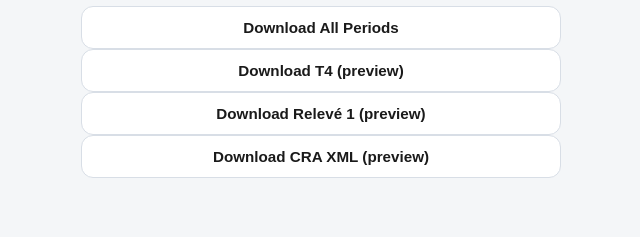
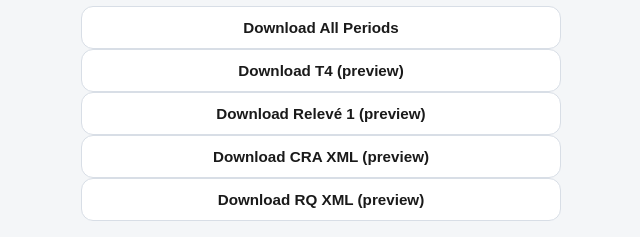
Before and after one commit to dannydannyasdf/canadian-payroll-service, a FastAPI app: page /demo in a window 1280 px wide. Shown: the part 1588-1825 px from the top of the page, without its empty margins (319-959 px from the left). Before the commit the page ends 1766 px from the top, so only its background shows below. Run offline with FastAPI, Linux system fonts and the light colour scheme; data that the repository does not hold is empty; parts of the project's set-up code (start-up, migrations or seed data) failed here and were passed over.

Commit message:
Complete Phase 6 slice 4: Relevé 1 e-file XML.
Wire RQ preview export routes, demo download button, sample XML, and docker env for Quebec-only bulk and per-employee filing.

Co-authored-by: Cursor <cursoragent@cursor.com>

```diff
--- a/app/main.py
+++ b/app/main.py
@@ -22,7 +22,7 @@ app = FastAPI(
         "Generates pay stubs and tax documents. "
         "Accepts JSON (primary) or XML, returns cumulative YTD JSON plus PDF."
     ),
-    version="0.4.4",
+    version="0.4.5",
     lifespan=lifespan,
 )
 
--- a/app/routes/payroll.py
+++ b/app/routes/payroll.py
@@ -30,6 +30,13 @@ from app.services.cra_efile_service import (
     build_cra_filing_xml,
     build_employee_t4_efile_xml,
     cra_schema_inventory,
+)
+from app.services.rq_efile_service import (
+    RqFilingNotApplicableError,
+    RqFilingNotFoundError,
+    build_employee_releve1_efile_xml,
+    build_rq_filing_xml,
+    rq_schema_inventory,
 )
 from app.services.xml_validator import validate_payroll_xml
 from app.services.ytd_service import accumulate_ytd
@@ -248,6 +255,59 @@ def preview_t4_slip(
         raise HTTPException(status_code=404, detail=str(exc)) from exc
 
 
+@router.get("/employees/{employee_id}/releve1/xml")
+def download_releve1_efile_xml(
+    employee_id: int,
+    tax_year: int = Query(alias="taxYear", ge=2000, le=2100),
+    db: Session = Depends(get_db),
+) -> Response:
+    """Download a Revenu Québec Relevé 1 e-file XML bundle for one employee (Quebec only)."""
+    try:
+        xml_text = build_employee_releve1_efile_xml(db, employee_id, tax_year)
+    except EmployeeNotFoundError as exc:
+        raise HTTPException(status_code=404, detail=str(exc)) from exc
+    except YtdNotFoundError as exc:
+        raise HTTPException(status_code=404, detail=str(exc)) from exc
+    except RqFilingNotApplicableError as exc:
+        raise HTTPException(status_code=422, detail=str(exc)) from exc
+    except ValueError as exc:
+        raise HTTPException(status_code=500, detail=str(exc)) from exc
+
+    filename = f"rq-releve1-{employee_id}-{tax_year}-preview.xml"
+    return Response(
+        content=xml_text,
+        media_type="application/xml",
+        headers={"Content-Disposition": f'attachment; filename="{filename}"'},
+    )
+
+
+@router.get("/tax-filing/rq/schema-status")
+def rq_schema_status() -> dict[str, object]:
+    """Show which Revenu Québec XSD files are present and which schema validates exports today."""
+    return rq_schema_inventory()
+
+
+@router.get("/tax-filing/rq")
+def download_rq_filing_xml(
+    tax_year: int = Query(alias="taxYear", ge=2000, le=2100),
+    db: Session = Depends(get_db),
+) -> Response:
+    """Download a Revenu Québec Relevé 1 e-file XML bundle for all QC employees in a tax year."""
+    try:
+        xml_text = build_rq_filing_xml(db, tax_year)
+    except RqFilingNotFoundError as exc:
+        raise HTTPException(status_code=404, detail=str(exc)) from exc
+    except ValueError as exc:
+        raise HTTPException(status_code=500, detail=str(exc)) from exc
+
+    filename = f"rq-releve1-filing-{tax_year}-preview.xml"
+    return Response(
+        content=xml_text,
+        media_type="application/xml",
+        headers={"Content-Disposition": f'attachment; filename="{filename}"'},
+    )
+
+
 @router.get("/employees/{employee_id}/releve1/pdf")
 def download_releve1_pdf(
     employee_id: int,
--- a/app/templates/demo.html
+++ b/app/templates/demo.html
@@ -351,6 +351,7 @@
       <button type="button" id="download-t4-btn" class="secondary-action">Download T4 (preview)</button>
       <button type="button" id="download-releve1-btn" class="secondary-action">Download Relevé 1 (preview)</button>
       <button type="button" id="download-cra-xml-btn" class="secondary-action">Download CRA XML (preview)</button>
+      <button type="button" id="download-rq-xml-btn" class="secondary-action">Download RQ XML (preview)</button>
     </form>
 
     <div id="result" class="card" hidden>
@@ -381,6 +382,7 @@
     const downloadT4Btn = document.getElementById("download-t4-btn");
     const downloadReleve1Btn = document.getElementById("download-releve1-btn");
     const downloadCraXmlBtn = document.getElementById("download-cra-xml-btn");
+    const downloadRqXmlBtn = document.getElementById("download-rq-xml-btn");
     const result = document.getElementById("result");
     const ytdSummary = document.getElementById("ytd-summary");
     const openPdf = document.getElementById("open-pdf");
@@ -685,9 +687,9 @@
       }
     }
 
-    async function downloadCraFilingXml(button) {
+    async function downloadFilingXml(button, { path, label, filePrefix, idleText }) {
       clearMessage();
-      const buttons = [downloadCraXmlBtn];
+      const buttons = [button];
       buttons.forEach((btn) => {
         btn.disabled = true;
         btn.textContent = "Downloading…";
@@ -696,12 +698,12 @@
       try {
         const taxYear = lastTaxYear || taxYearFromForm();
         const response = await fetch(
-          `/payroll/tax-filing/cra?taxYear=${taxYear}`,
+          `/payroll/tax-filing/${path}?taxYear=${taxYear}`,
           { headers: { apikey: apiKey } },
         );
 
         if (!response.ok) {
-          let detail = "CRA XML download failed.";
+          let detail = `${label} download failed.`;
           try {
             const data = await response.json();
             detail = data.detail || detail;
@@ -716,16 +718,16 @@
         const url = URL.createObjectURL(blob);
         const link = document.createElement("a");
         link.href = url;
-        link.download = `cra-t4-filing-${taxYear}.xml`;
+        link.download = `${filePrefix}-${taxYear}.xml`;
         link.click();
         URL.revokeObjectURL(url);
-        showMessage(`Downloaded CRA XML preview for ${taxYear}.`, "success");
+        showMessage(`Downloaded ${label} preview for ${taxYear}.`, "success");
       } catch (err) {
         showMessage(err.message, "error");
       } finally {
         buttons.forEach((btn) => {
           btn.disabled = false;
-          btn.textContent = "Download CRA XML (preview)";
+          btn.textContent = idleText;
         });
       }
     }
@@ -785,7 +787,18 @@
       buttons: [downloadReleve1Btn],
       idleText: "Download Relevé 1 (preview)",
     }));
-    downloadCraXmlBtn.addEventListener("click", () => downloadCraFilingXml(downloadCraXmlBtn));
+    downloadCraXmlBtn.addEventListener("click", () => downloadFilingXml(downloadCraXmlBtn, {
+      path: "cra",
+      label: "CRA XML",
+      filePrefix: "cra-t4-filing",
+      idleText: "Download CRA XML (preview)",
+    }));
+    downloadRqXmlBtn.addEventListener("click", () => downloadFilingXml(downloadRqXmlBtn, {
+      path: "rq",
+      label: "RQ XML",
+      filePrefix: "rq-releve1-filing",
+      idleText: "Download RQ XML (preview)",
+    }));
 
     form.addEventListener("submit", async (event) => {
       event.preventDefault();
--- a/docker-compose.yml
+++ b/docker-compose.yml
@@ -26,6 +26,7 @@ services:
       PAYROLL_PROVIDER_LOGO_PATH: /app/Images/Gamma_heads_Logo_Black.jpg
       PAYROLL_CRA_PAYROLL_ACCOUNT: "10668 8385 RP0001"
       PAYROLL_DEFAULT_EMPLOYMENT_PROVINCE: ON
+      PAYROLL_RQ_EMPLOYER_ID: "1234567890"
       DEMO_API_KEY: gamma-dev-api-key
     depends_on:
       db:
@@ -77,6 +78,7 @@ services:
       PAYROLL_PROVIDER_LOGO_PATH: /app/Images/Gamma_heads_Logo_Black.jpg
       PAYROLL_CRA_PAYROLL_ACCOUNT: "10668 8385 RP0001"
       PAYROLL_DEFAULT_EMPLOYMENT_PROVINCE: ON
+      PAYROLL_RQ_EMPLOYER_ID: "1234567890"
       DEMO_API_KEY: gamma-dev-api-key
     depends_on:
       db:
```
Also changed, not shown: PROJECT_CONTEXT.md (+4 -2 lines), samples/sample_rq_releve1_efile_jane_2026.xml (added, +37 -0 lines).
